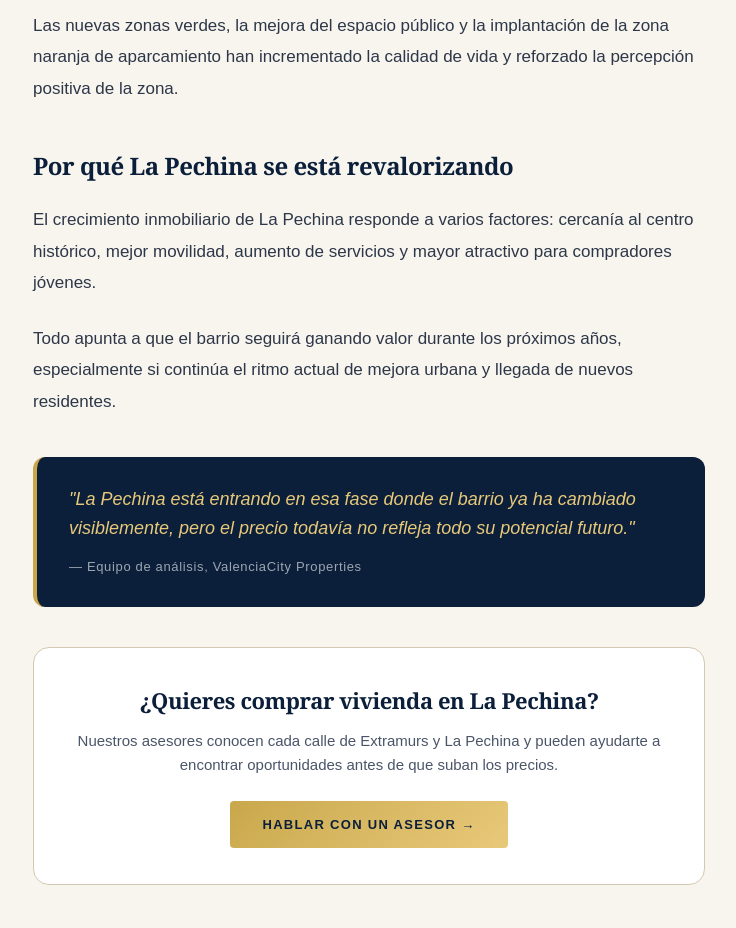
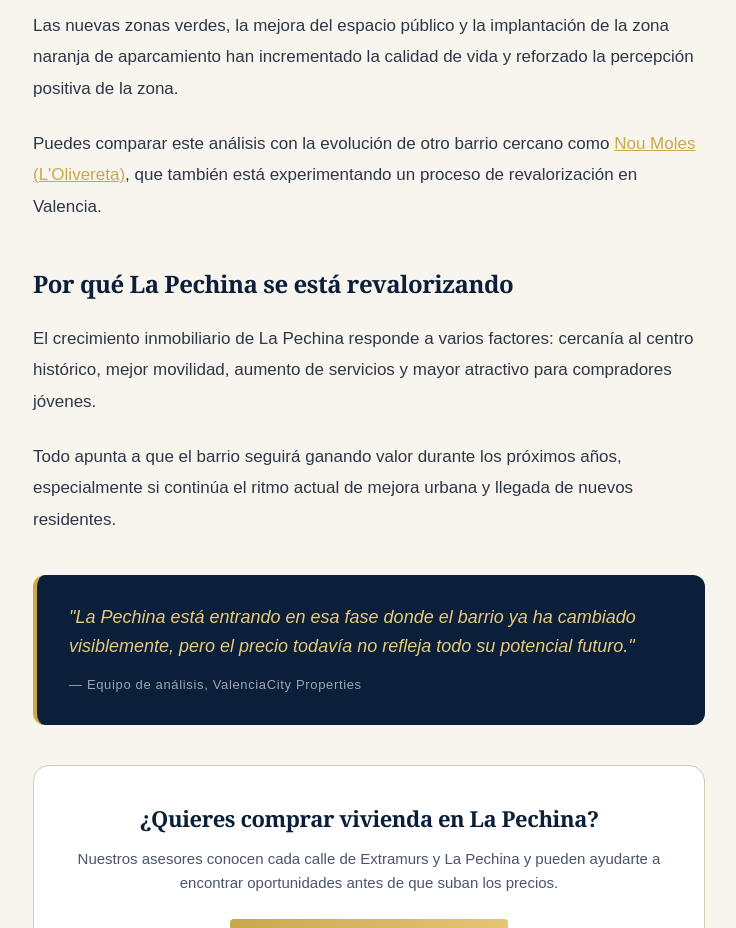
Before and after one commit to albega9/barriometro, a Next.js app: page /noticias/la-pechina-extramurs-revalorizacion in a window 1280 px wide. Shown: the part 1900-2828 px from the top of the page, without its empty margins (271-1007 px from the left). Built offline with nearby package versions, Linux system fonts and the light colour scheme.

Commit message:
noticia Nou Moles L'Olivereta SEO

```diff
--- a/app/noticias/la-pechina-extramurs-revalorizacion/page.js
+++ b/app/noticias/la-pechina-extramurs-revalorizacion/page.js
@@ -309,7 +309,15 @@ export default function NoticiaPechina() {
               implantación de la zona naranja de aparcamiento han incrementado la
               calidad de vida y reforzado la percepción positiva de la zona.
             </p>
-
+            <p style={{ marginBottom: '24px' }}>
+              Puedes comparar este análisis con la evolución de otro barrio cercano como{' '}
+              <Link
+                href="/noticias/nou-moles-lolivereta-valencia"
+                style={{ color: '#C9A84C', textDecoration: 'underline' }}
+              >
+                Nou Moles (L'Olivereta)
+              </Link>, que también está experimentando un proceso de revalorización en Valencia.
+            </p>
             <h2
               style={{
                 fontSize: '24px',
```
